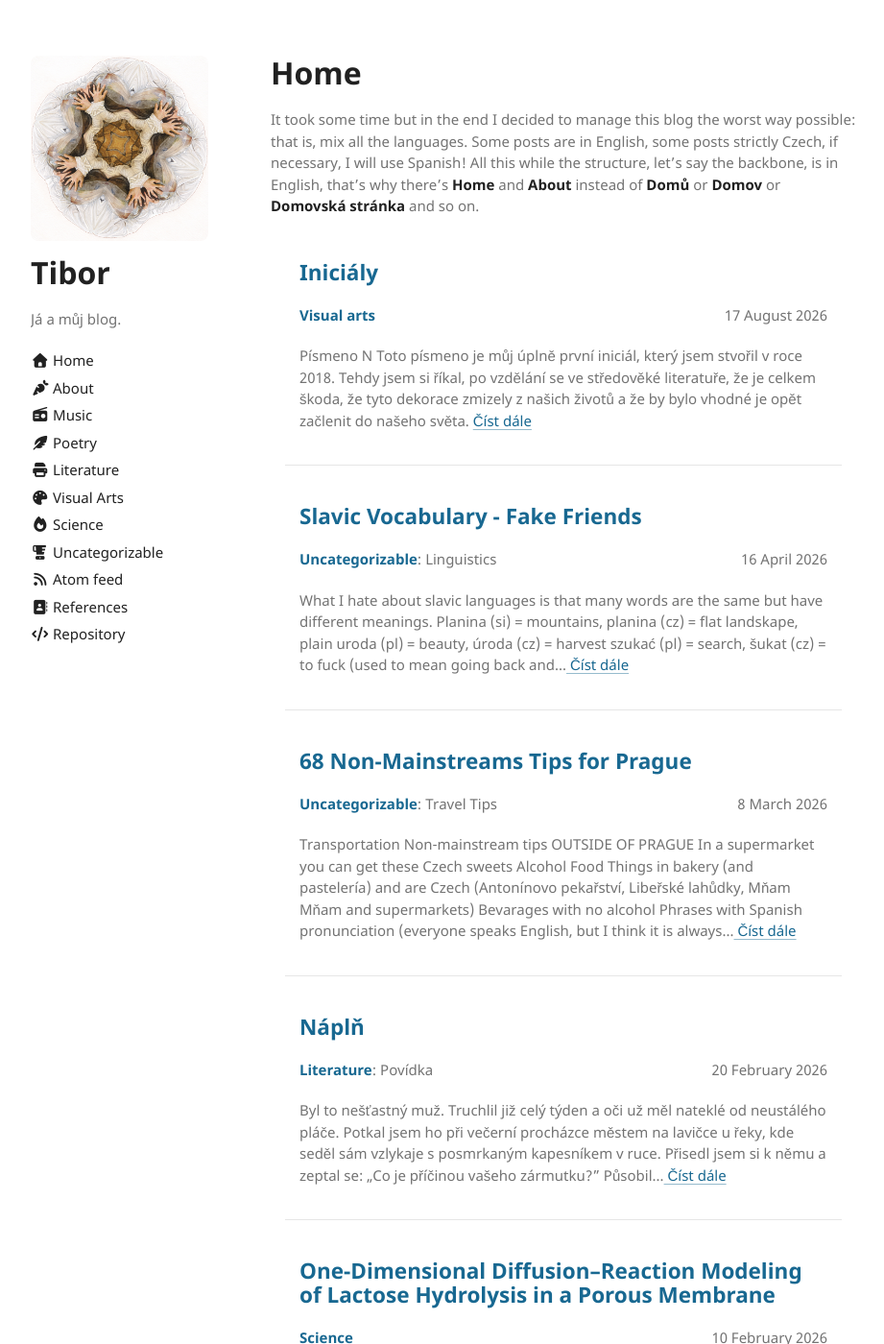
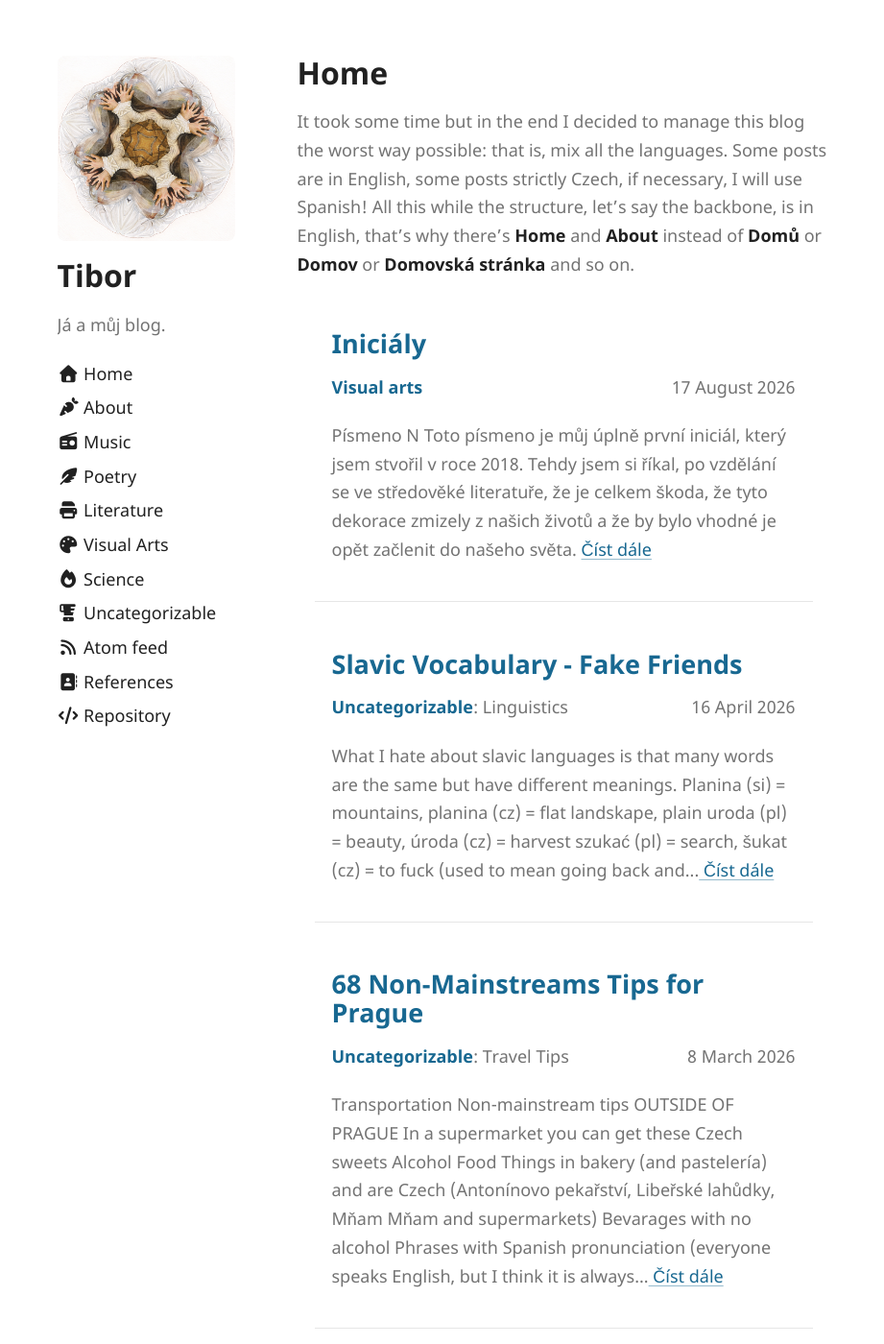
Before and after one commit to thefallofjohannm/thefallofjohannm.github.io, a Jekyll site: the page built from pages/index.md, in a window 1280 px wide and 1400 px high. Shown: the whole window at 96% size, without its empty margins (178-1099 px from the left). Built offline with Jekyll 4.4.1, drawn with Linux system fonts in a browser that asks for light colours.

Commit message:
new font sizes

```diff
--- a/_sass/jekyll-theme-minimalist.scss
+++ b/_sass/jekyll-theme-minimalist.scss
@@ -26,18 +26,27 @@ h1[id], h2[id], h3[id], h4[id], h5[id], h6[id] {
 body {
   background-color: var(--clr-bg);
   padding:50px;
-  font: 15px/1.5 "Noto Sans", "Helvetica Neue", Helvetica, Arial, sans-serif;
+  font-family: "Noto Sans", "Helvetica Neue", Helvetica, Arial, sans-serif;
+  font-size: clamp(1rem, 0.95rem + 0.25vw, 1.125rem);
+  line-height: 1.65;
   color: var(--clr-text);
   font-weight:400;
 }
 
 h1, h2, h3, h4, h5, h6 {
   color: var(--clr-h1-and-bold);
-  margin:0 0 20px;
+  margin:0 0 0.6em;
 }
 
+/* a heading belongs to the text below it, so the space above it must be larger
+   than the space below it. h1 is the page title and keeps its flush top. */
+h2, h3, h4, h5, h6 {
+  margin-top: 2.2em;
+}
+
+/* em, not px, so the rhythm tracks the fluid font size */
 p, ul, ol, table, pre, dl {
-  margin:0 0 20px;
+  margin:0 0 1.15em;
 }
 
 /* nested lists shouldn't inherit the paragraph-sized bottom gap */
@@ -159,7 +168,8 @@ ul.link:last-child {
 }
 
 .wrapper {
-  width:860px;
+  width: 100%;
+  max-width: 805px;//185px sidebar + 65px gutter + 555px measure at the largest step
   margin: 0 auto;
 }
 
@@ -181,6 +191,14 @@ pre {
   border-radius:5px;
   border:1px solid var(--clr-code-border);
   overflow-x: auto;
+}
+
+/* KaTeX sets white-space:nowrap on display maths and no overflow, so a long
+   equation would scroll the whole page sideways. Keep it in its own box. */
+.katex-display {
+  overflow-x: auto;
+  overflow-y: hidden;
+  padding-bottom: 0.35em;
 }
 
 table {
@@ -272,7 +290,7 @@ kbd {
 .references-display
   .spliter
     .spliter-item {
-      min-width: 300px;
+      min-width: 250px;
     }
 
 // Disables the scrollbar in Firefox
@@ -295,8 +313,8 @@ strong {
 }
 
 section {
-  width: 610px;
-  float:right;
+  margin-left: 250px;//clears the 185px fixed sidebar plus a 65px gutter
+  max-width: 56ch;//~68 characters in Noto Sans, whose average glyph is 0.45em against a 0.55em "0"
   padding-bottom:30px;
 }
 
@@ -346,6 +364,7 @@ footer {
 
   div.wrapper {
     width:auto;
+    max-width:none;
     margin:0;
   }
 
@@ -353,6 +372,10 @@ footer {
     float:none;
     position:static;
     width:auto;
+  }
+
+  section {
+    margin-left:0;
   }
 
   header {
```
